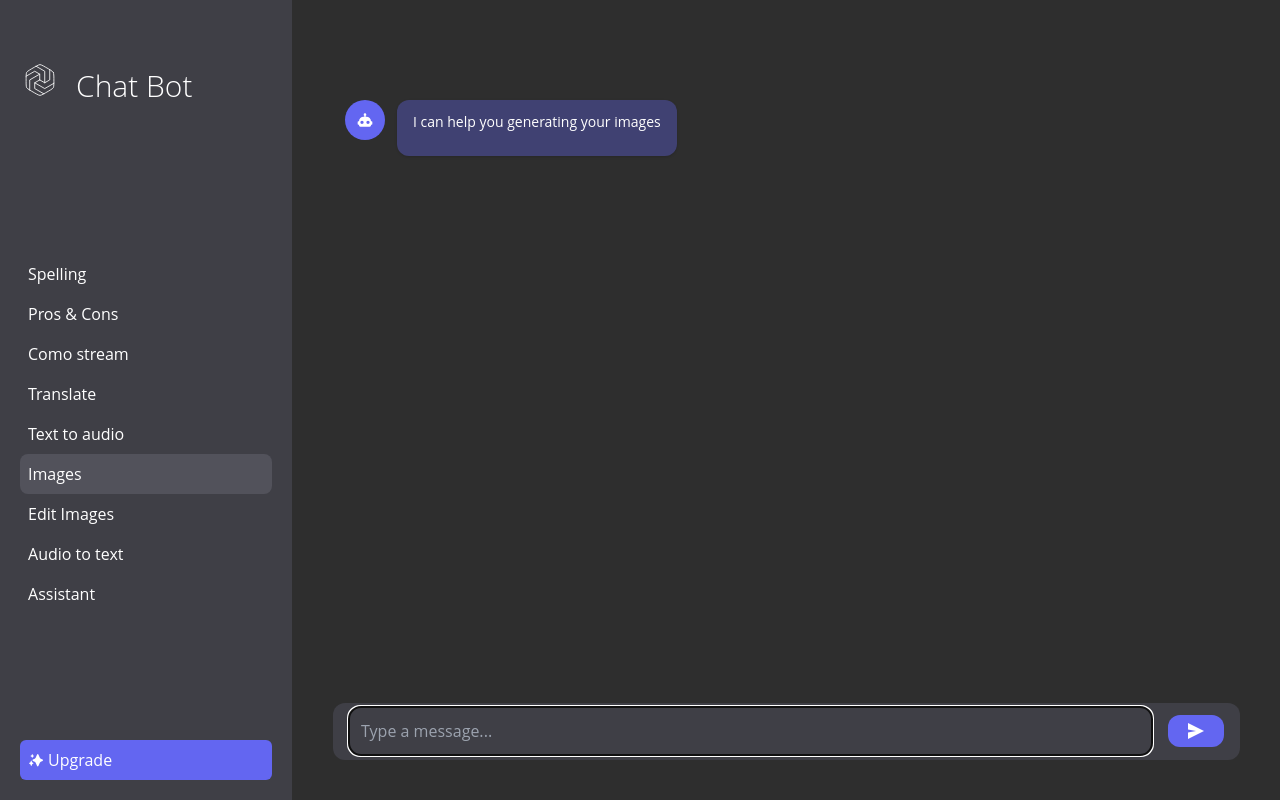
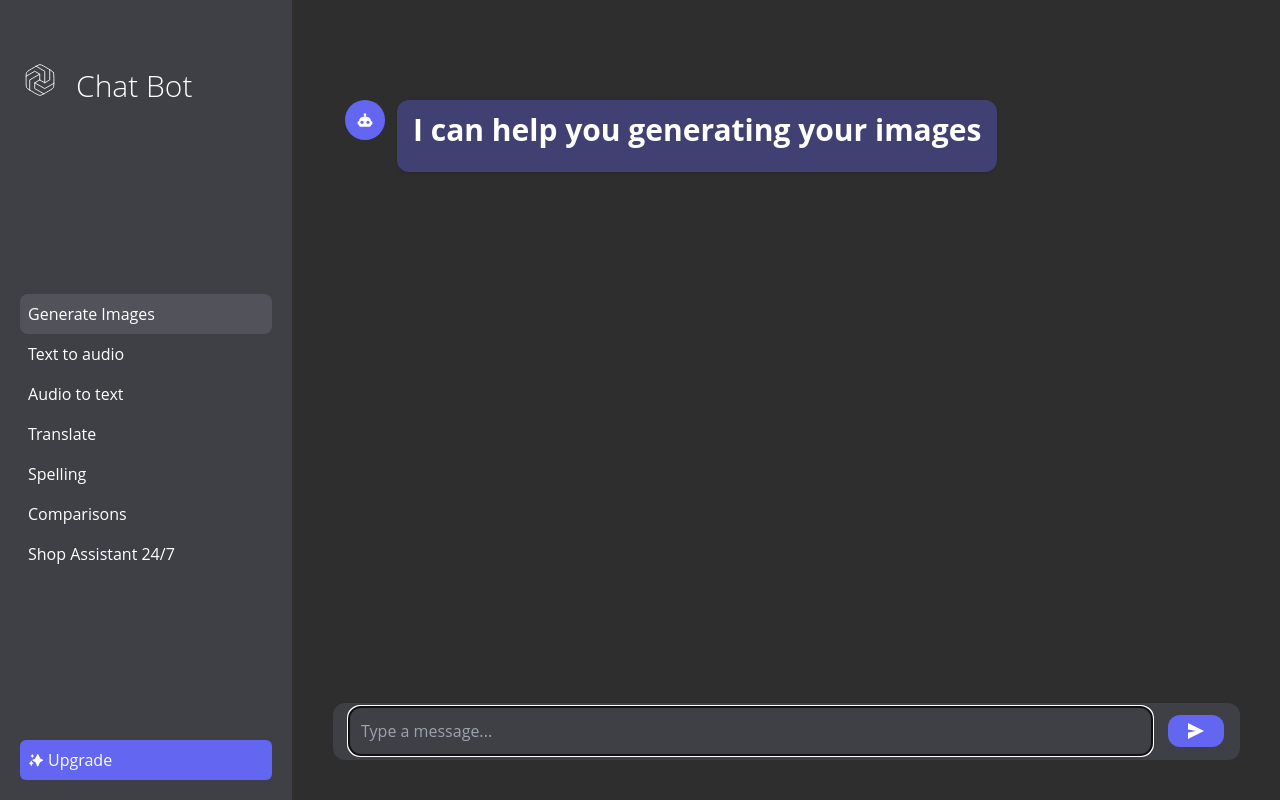
Before and after one commit to JuanCarlosIsordiaB/chatbot-frontend-rect, a React (Vite) app: page /image-generation in a window 1280 px wide. Built offline with nearby package versions, Linux system fonts and the light colour scheme.

Commit message:
Frontend 100% DONE

```diff
--- a/src/presentation/pages/assistant/AssistantPage.tsx
+++ b/src/presentation/pages/assistant/AssistantPage.tsx
@@ -1,88 +1,115 @@
-import { useEffect, useState } from "react";
-import {
-  GptMessage,
-  MyMessage,
-  TextMessageBox,
-  TypingLoader,
-} from "../../components";
-import {
-  createThreadUseCase,
-  postQuestionUseCase,
-} from "../../../core/use-cases";
+import { useEffect, useState } from 'react';
+import { GptMessage, MyMessage, TypingLoader, TextMessageBox } from '../../components';
+import { createThreadUseCase, postQuestionUseCase } from '../../../core/use-cases';
 
 interface Message {
   text: string;
   isGpt: boolean;
 }
 
+
+
+
 export const AssistantPage = () => {
+
   const [isLoading, setIsLoading] = useState(false);
   const [messages, setMessages] = useState<Message[]>([]);
 
   const [threadId, setThreadId] = useState<string>();
 
-  //Obtener Thread y si no existe crearlo
-
+  // Obtener el thread, y si no existe, crearlo
   useEffect(() => {
-    const threadId = localStorage.getItem("threadId");
-    if (threadId) {
-      setThreadId(threadId);
+    const threadId = localStorage.getItem('threadId');
+    if ( threadId ) {
+      setThreadId( threadId );
     } else {
-      //Crear thread
-      createThreadUseCase().then((id) => {
-        setThreadId(id);
-        localStorage.setItem("threadId", id);
-      });
+      createThreadUseCase()
+        .then( (id) => {
+          setThreadId(id);
+          localStorage.setItem('threadId', id)
+        })
     }
   }, []);
 
-  const handlePost = async (text: string) => {
-    if (!threadId) return;
+
+  // useEffect(() => {
+  //   if ( threadId ) {
+  //     setMessages( (prev) => [ ...prev, { text: `Número de thread ${ threadId }`, isGpt: true }] )
+  //   }
+  // }, [threadId])
+
+
+
+
+
+
+  const handlePost = async( text: string ) => {
+
+    if ( !threadId ) return;
 
     setIsLoading(true);
-    setMessages((prev) => [...prev, { text: text, isGpt: false }]);
+    setMessages( (prev) => [...prev, { text: text, isGpt: false }] );
 
-    const replies = await postQuestionUseCase(threadId, text);
+
+    const replies = await postQuestionUseCase(threadId, text)
 
     setIsLoading(false);
 
     for (const reply of replies) {
       for (const message of reply.content) {
-        setMessages((prev) => [
+        setMessages ( (prev) => [
           ...prev,
-          { text: message, isGpt: reply.role === "assistant", info: reply },
-        ]);
+          { text: message, isGpt: (reply.role === 'assistant'), info: reply  }
+        ] )
       }
     }
-  };
+
+
+
+  }
+
+
 
   return (
     <div className="chat-container">
       <div className="chat-messages">
         <div className="grid grid-cols-12 gap-y-2">
-          {/* Chat messages */}
-          <GptMessage text="I will help you with any question" />
+          {/* Bienvenida */}
+          <GptMessage text="Buen día, soy Sam,¿Cuál es tu nombre? y ¿en qué puedo ayudarte?" />
 
-          {messages.map((message, index) => {
-            if (message.isGpt) {
-              return <GptMessage key={index} text={ message.text }  />;
-            } else {
-              return <MyMessage key={index} text={message.text} />;
-            }
-          })}
+          {
+            messages.map( (message, index) => (
+              message.isGpt
+                ? (
+                  <GptMessage key={ index } text={ message.text } />
+                )
+                : (
+                  <MyMessage key={ index } text={ message.text } />
+                )
 
-          {isLoading && (
-            <div className="fade-in col-start-1 col-end-12">
-              <TypingLoader />
-            </div>
-          )}
+            ))
+          }
+
+
+          {
+            isLoading && (
+              <div className="col-start-1 col-end-12 fade-in">
+                <TypingLoader />
+              </div>
+            )
+          }
+
+
         </div>
       </div>
+
+
       <TextMessageBox
-        onSendMessage={handlePost}
-        placeHolder=""
+        onSendMessage={ handlePost }
+
         disableCorrections
       />
+
     </div>
   );
 };
--- a/src/presentation/pages/audio-to-text/AudioToTextPage.tsx
+++ b/src/presentation/pages/audio-to-text/AudioToTextPage.tsx
@@ -36,14 +36,14 @@ export const AudioToTextPage = () => {
       <div className="chat-messages">
         <div className="grid grid-cols-12 gap-y-2">
           {/* Chat messages */}
-          <GptMessage text="# Te ayudare a pasar de audio a texto." />
+          <GptMessage text="# I will help you go from audio to text" />
 
 
           {messages.map((message, index) => {
             if (message.isGpt) {
               return <GptMessage key={index} text={message.text} />;
             } else {
-              return <MyMessage key={index} text='Convertir Audio a Texto' />;
+              return <MyMessage key={index} text='Convert Audio a Text' />;
             }
           })}
 
--- a/src/presentation/pages/image-generation/ImageGenerationPage.tsx
+++ b/src/presentation/pages/image-generation/ImageGenerationPage.tsx
@@ -32,7 +32,7 @@ export const ImageGenerationPage = () => {
       <div className="chat-messages">
         <div className="grid grid-cols-12 gap-y-2">
           {/* Chat messages */}
-          <GptMessage text="I can help you generating your images" />
+          <GptMessage text="# I can help you generating your images" />
 
 
           {messages.map((message, index) => {
--- a/src/presentation/pages/pros-cons-stream/ProsConsStreamPage.tsx
+++ b/src/presentation/pages/pros-cons-stream/ProsConsStreamPage.tsx
@@ -81,7 +81,7 @@ export const ProsConsStreamPage = () => {
       <div className="chat-messages">
         <div className="grid grid-cols-12 gap-y-2">
           {/* Chat messages */}
-          <GptMessage text="# Hola! Yo te puedo ayudar darte una comparacion entre dos cosas que me pidas...." />
+          <GptMessage text="# Hello! I can help you by comparing two options...." />
 
           {messages.map((message, index) => {
             if (message.isGpt) {
--- a/src/presentation/pages/spelling-checker/SpellingCheckerPage.tsx
+++ b/src/presentation/pages/spelling-checker/SpellingCheckerPage.tsx
@@ -45,7 +45,7 @@ export const SpellingCheckerPage = () => {
       <div className="chat-messages">
         <div className="grid grid-cols-12 gap-y-2">
           {/* Chat messages */}
-          <GptMessage text="# Cambiar texto a diferentes idiomas" />
+          <GptMessage text="# Hello! I can help you with spelling problems" />
 
 
           {messages.map((message, index) => {
--- a/src/presentation/pages/text-to-audio/TextToAudioPage.tsx
+++ b/src/presentation/pages/text-to-audio/TextToAudioPage.tsx
@@ -66,7 +66,7 @@ export const TextToAudioPage = () => {
       <div className="chat-messages">
         <div className="grid grid-cols-12 gap-y-2">
           {/* Chat messages */}
-          <GptMessage text="# Dame cualquier texto y lo convertire en audio" />
+          <GptMessage text="# Give me any text and I will convert it to audio" />
 
           {messages.map((message, index) => {
             if (message.isGpt) {
--- a/src/presentation/pages/translate/TranslatePage.tsx
+++ b/src/presentation/pages/translate/TranslatePage.tsx
@@ -45,7 +45,7 @@ export const TranslatePage = () => {
       <div className="chat-messages">
         <div className="grid grid-cols-12 gap-y-2">
           {/* Bienvenida */}
-          <GptMessage text="# ¿Qué quieres que traduzca hoy?" />
+          <GptMessage text="# What do you want me to translate today?" />
 
           {messages.map((message, index) =>
             message.isGpt ? (
--- a/src/presentation/router/router.tsx
+++ b/src/presentation/router/router.tsx
@@ -14,25 +14,25 @@ import { DashboardLayout } from "../layouts/DashboardLayout";
 
 export const menuRoutes = [
   {
-    to: "/spelling",
-    icon: "fa-solid fa-spell-check",
-    title: "Spelling",
-    description: "Spell Checker",
-    component: <SpellingCheckerPage />,
+    to: "/image-generation",
+    icon: "fa-solid fa-image",
+    title: "Generate Images",
+    description: "Generate Images",
+    component: <ImageGenerationPage />,
   },
   {
-    to: "/pros-cons",
-    icon: "fa-solid fa-code-compare",
-    title: "Pros & Cons",
-    description: "Compare pros and cons",
-    component: <ProsConsPage />,
+    to: "/text-to-audio",
+    icon: "fa-solid fa-podcast",
+    title: "Text to audio",
+    description: "Covert text to audio",
+    component: <TextToAudioPage />,
   },
   {
-    to: "/pros-cons-stream",
-    icon: "fa-solid fa-water",
-    title: "Como stream",
-    description: "With message stream",
-    component: <ProsConsStreamPage />, // The function of this is
+    to: "/audio-to-text",
+    icon: "fa-solid fa-comment-dots",
+    title: "Audio to text",
+    description: "Convert audio to text",
+    component: <AudioToTextPage />,
   },
   {
     to: "/translate",
@@ -42,37 +42,24 @@ export const menuRoutes = [
     component: <TranslatePage />,
   },
   {
-    to: "/text-to-audio",
-    icon: "fa-solid fa-podcast",
-    title: "Text to audio",
-    description: "Covert text to audio",
-    component: <TextToAudioPage />,
+    to: "/spelling",
+    icon: "fa-solid fa-spell-check",
+    title: "Spelling",
+    description: "Spell Checker",
+    component: <SpellingCheckerPage />,
   },
   {
-    to: "/image-generation",
-    icon: "fa-solid fa-image",
-    title: "Images",
-    description: "Generate Images",
-    component: <ImageGenerationPage />,
+    to: "/pros-cons-stream",
+    icon: "fa-solid fa-water",
+    title: "Comparisons",
+    description: "With message stream",
+    component: <ProsConsStreamPage />, // The function of this is
   },
-  {
-    to: "/image-tunning",
-    icon: "fa-solid fa-wand-magic",
-    title: "Edit Images",
-    description: "Continuous generation of images",
-    component: <ImageTunningPage />,
-  },
-  {
-    to: "/audio-to-text",
-    icon: "fa-solid fa-comment-dots",
-    title: "Audio to text",
-    description: "Convert audio to text",
-    component: <AudioToTextPage />,
-  },
+
   {
     to: "/assistant",
     icon: "fa-solid fa-user",
-    title: "Assistant",
+    title: "Shop Assistant 24/7",
     description: "Information assistant",
     component: <AssistantPage />,
   },
```
